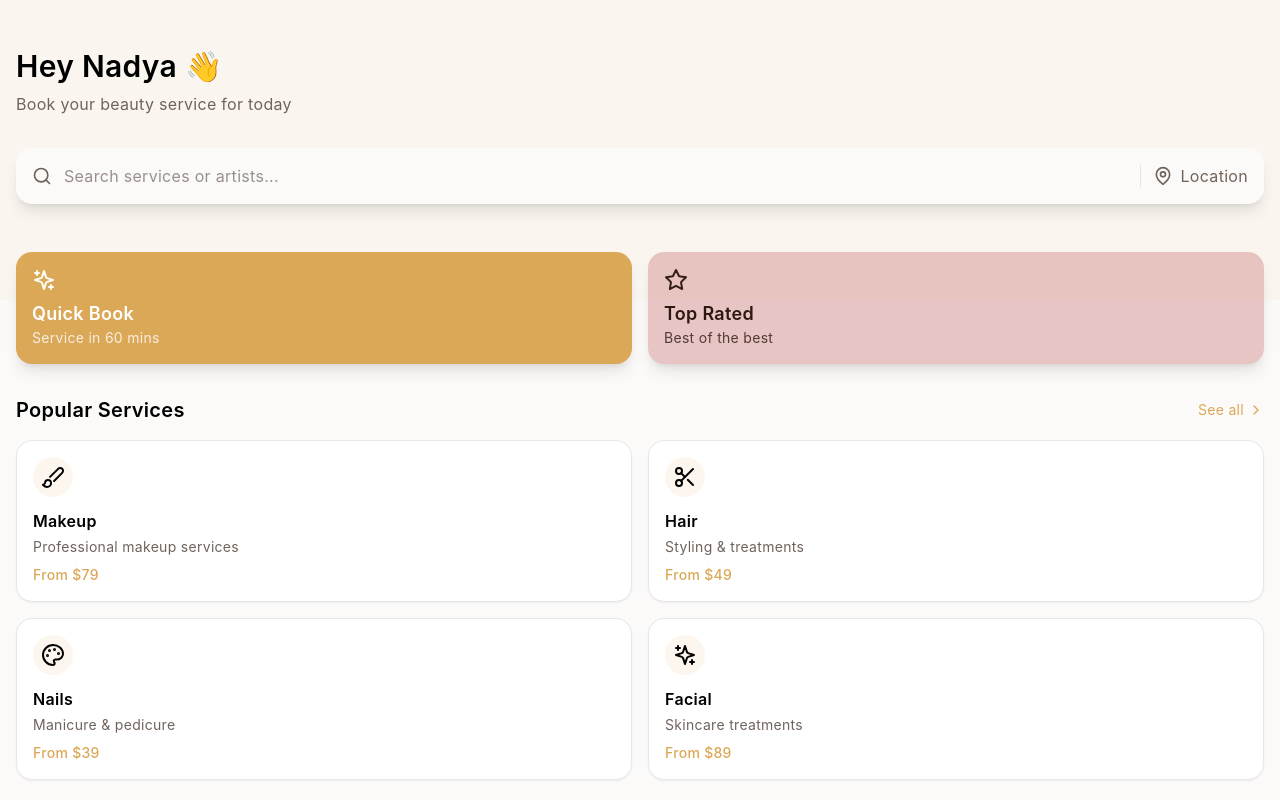
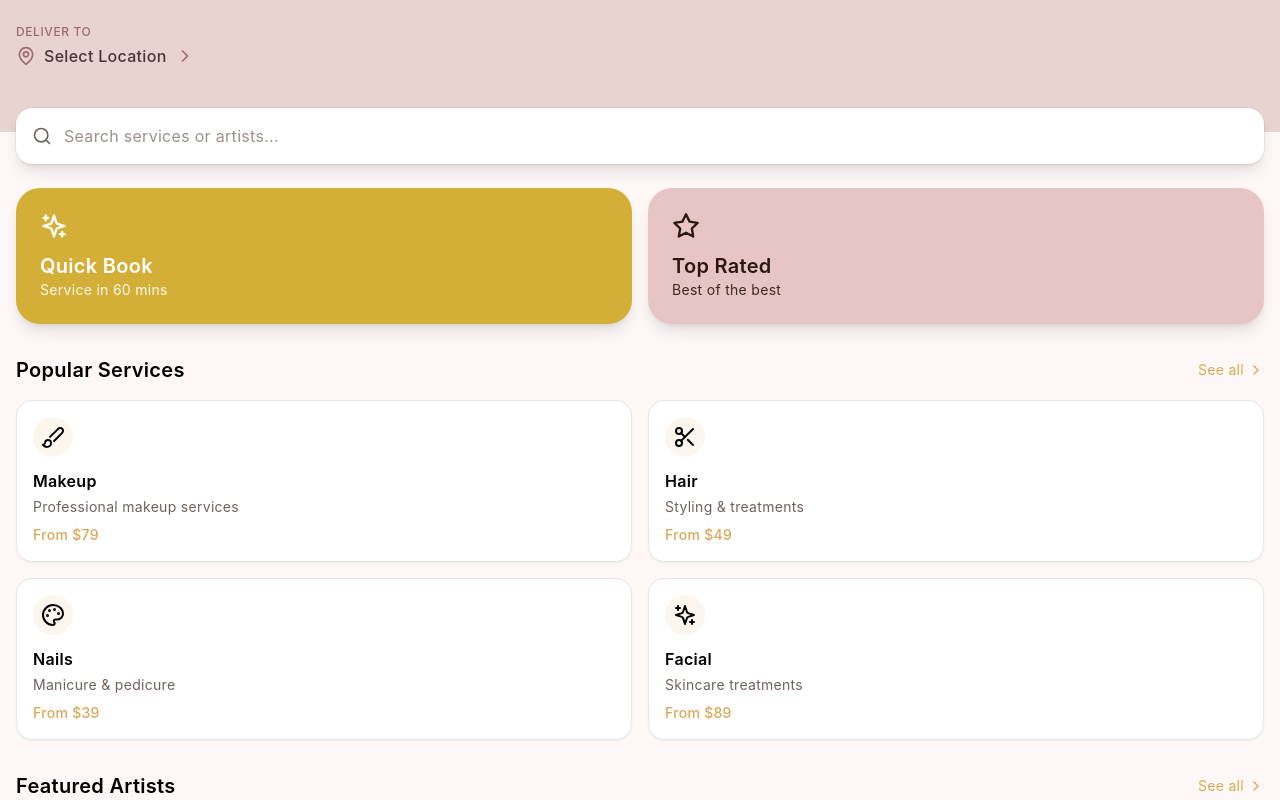
Before and after one commit to Ahmetbasli/beauty-studio, a React (Create React App) app in the folder react-for-design/: page /home in a window 1280 px wide. Shown: the top 800 px of the page. Built offline with nearby package versions, Linux system fonts and the light colour scheme.

Commit message:
add-with-design

```diff
--- a/react-for-design/src/pages/Home/index.jsx
+++ b/react-for-design/src/pages/Home/index.jsx
@@ -1,6 +1,6 @@
-import React, { useEffect } from "react";
+import React, { useEffect, useState } from "react";
 import { useNavigate } from "react-router-dom";
-import { motion } from "framer-motion";
+import { motion, AnimatePresence } from "framer-motion";
 import {
   Search,
   MapPin,
@@ -10,6 +10,7 @@ import {
   Palette,
   Star,
   ChevronRight,
+  X,
 } from "lucide-react";
 
 // Mock data
@@ -70,8 +71,66 @@ const featuredArtists = [
   },
 ];
 
+const LocationModal = ({ isOpen, onClose }) => {
+  const [location, setLocation] = useState("");
+
+  const handleSubmit = (e) => {
+    e.preventDefault();
+    // Here you would handle location update
+    localStorage.setItem("userLocation", location);
+    onClose();
+  };
+
+  if (!isOpen) return null;
+
+  return (
+    <motion.div
+      initial={{ opacity: 0 }}
+      animate={{ opacity: 1 }}
+      exit={{ opacity: 0 }}
+      className="fixed inset-0 z-50 flex items-start justify-center bg-black/50"
+    >
+      <motion.div
+        initial={{ y: -20, opacity: 0 }}
+        animate={{ y: 0, opacity: 1 }}
+        exit={{ y: -20, opacity: 0 }}
+        className="relative w-full bg-background px-4 py-6 shadow-xl"
+      >
+        <div className="mx-auto max-w-lg">
+          <h2 className="mb-6 text-xl font-semibold">
+            Select delivery location
+          </h2>
+          <form onSubmit={handleSubmit} className="space-y-4">
+            <div className="relative">
+              <div className="pointer-events-none absolute inset-y-0 left-0 flex items-center pl-4">
+                <Search className="h-5 w-5 text-muted-foreground" />
+              </div>
+              <input
+                type="text"
+                value={location}
+                onChange={(e) => setLocation(e.target.value)}
+                placeholder="Search for area, street name..."
+                className="w-full rounded-xl border-none bg-accent/50 py-4 pl-11 pr-4 text-foreground placeholder:text-muted-foreground focus:outline-none focus:ring-2 focus:ring-primary/20"
+              />
+            </div>
+            <button
+              type="submit"
+              className="w-full rounded-xl bg-primary px-6 py-4 text-base font-medium text-primary-foreground shadow-lg transition-all hover:bg-primary/90 hover:shadow-xl"
+            >
+              Confirm Location
+            </button>
+          </form>
+        </div>
+      </motion.div>
+    </motion.div>
+  );
+};
+
 const HomePage = () => {
   const navigate = useNavigate();
+  const [isLocationModalOpen, setIsLocationModalOpen] = useState(false);
+  const userLocation =
+    localStorage.getItem("userLocation") || "Select Location";
 
   // Reset scroll position when component mounts
   useEffect(() => {
@@ -83,46 +142,48 @@ const HomePage = () => {
   };
 
   return (
-    <div className="min-h-screen bg-background pb-20">
-      {/* Header */}
-      <div className="relative bg-primary/5 px-4 pt-12 pb-24">
-        <div className="mb-8">
-          <motion.h1
-            initial={{ opacity: 0, y: 20 }}
-            animate={{ opacity: 1, y: 0 }}
-            className="mb-2 text-3xl font-semibold"
+    <div className="min-h-screen bg-[#FDF8F5] pb-20">
+      {/* Location Section */}
+      <div className="relative bg-[#E8D3D1] px-4 pb-8 pt-6">
+        {/* Location Selection */}
+        <motion.div
+          initial={{ opacity: 0, y: -20 }}
+          animate={{ opacity: 1, y: 0 }}
+          className="mb-8"
+        >
+          <button
+            onClick={() => setIsLocationModalOpen(true)}
+            className="flex w-full flex-col items-start"
           >
-            Hey Nadya 👋
-          </motion.h1>
-          <motion.p
-            initial={{ opacity: 0, y: 20 }}
-            animate={{ opacity: 1, y: 0 }}
-            transition={{ delay: 0.1 }}
-            className="text-muted-foreground"
-          >
-            Book your beauty service for today
-          </motion.p>
-        </div>
+            <span className="mb-1 text-xs font-medium uppercase tracking-wider text-[#9B6A6C]">
+              DELIVER TO
+            </span>
+            <div className="flex items-center gap-2">
+              <MapPin className="h-5 w-5 text-[#9B6A6C]" />
+              <span className="text-base font-medium text-[#4A3536] line-clamp-1">
+                {userLocation}
+              </span>
+              <ChevronRight className="ml-auto h-5 w-5 text-[#9B6A6C]" />
+            </div>
+          </button>
+        </motion.div>
+      </div>
 
-        {/* Search Bar */}
+      {/* Search Bar - Positioned to overlap both sections */}
+      <div className="relative px-4">
         <motion.div
           initial={{ opacity: 0, y: 20 }}
           animate={{ opacity: 1, y: 0 }}
-          transition={{ delay: 0.2 }}
-          className="relative"
+          transition={{ delay: 0.1 }}
+          className="relative -mt-6 mb-6"
         >
-          <div className="flex items-center rounded-2xl bg-background p-4 shadow-lg">
+          <div className="flex items-center rounded-2xl bg-white p-4 shadow-lg ring-1 ring-black/5">
             <Search className="h-5 w-5 text-muted-foreground" />
             <input
               type="text"
               placeholder="Search services or artists..."
               className="ml-3 flex-1 bg-transparent outline-none placeholder:text-muted-foreground/70"
             />
-            <div className="h-6 w-[1px] bg-border"></div>
-            <button className="ml-3 flex items-center text-muted-foreground">
-              <MapPin className="h-5 w-5" />
-              <span className="ml-2">Location</span>
-            </button>
           </div>
         </motion.div>
       </div>
@@ -134,19 +195,17 @@ const HomePage = () => {
           initial={{ opacity: 0, y: 20 }}
           animate={{ opacity: 1, y: 0 }}
           transition={{ delay: 0.3 }}
-          className="-mt-12 mb-8 grid grid-cols-2 gap-4"
+          className="mb-8 grid grid-cols-2 gap-4"
         >
-          <button className="rounded-2xl bg-primary p-4 text-left text-primary-foreground shadow-lg">
-            <Sparkles className="mb-2 h-6 w-6" />
-            <h3 className="text-lg font-semibold">Quick Book</h3>
-            <p className="text-sm text-primary-foreground/80">
-              Service in 60 mins
-            </p>
+          <button className="overflow-hidden rounded-3xl bg-[#D4AF37] p-6 text-left text-white shadow-lg">
+            <Sparkles className="mb-3 h-7 w-7" />
+            <h3 className="text-xl font-semibold">Quick Book</h3>
+            <p className="text-sm text-white/90">Service in 60 mins</p>
           </button>
-          <button className="rounded-2xl bg-secondary p-4 text-left text-secondary-foreground shadow-lg">
-            <Star className="mb-2 h-6 w-6" />
-            <h3 className="text-lg font-semibold">Top Rated</h3>
-            <p className="text-sm text-secondary-foreground/80">
+          <button className="overflow-hidden rounded-3xl bg-[#E8C5C5] p-6 text-left text-secondary-foreground shadow-lg">
+            <Star className="mb-3 h-7 w-7" />
+            <h3 className="text-xl font-semibold">Top Rated</h3>
+            <p className="text-sm text-secondary-foreground/90">
               Best of the best
             </p>
           </button>
@@ -251,6 +310,16 @@ const HomePage = () => {
           </div>
         </motion.section>
       </div>
+
+      {/* Location Modal */}
+      <AnimatePresence>
+        {isLocationModalOpen && (
+          <LocationModal
+            isOpen={isLocationModalOpen}
+            onClose={() => setIsLocationModalOpen(false)}
+          />
+        )}
+      </AnimatePresence>
     </div>
   );
 };
--- a/react-for-design/src/pages/SignUp/index.jsx
+++ b/react-for-design/src/pages/SignUp/index.jsx
@@ -72,7 +72,7 @@ const SignUp = () => {
             initial={{ opacity: 0, y: 20 }}
             animate={{ opacity: 1, y: 0 }}
             transition={{ delay: 0.2 }}
-            className="mb-10 flex items-center justify-center gap-3 rounded-full border border-border/40 bg-background/95 px-4 py-2"
+            className="mb-10 flex items-center justify-center gap-3"
           >
             <div className="rounded-full bg-primary/10 p-2">
               {selectedRole === "artist" ? (
```
Also changed, not shown: react-for-design/src/index.js (+6 -6 lines).
